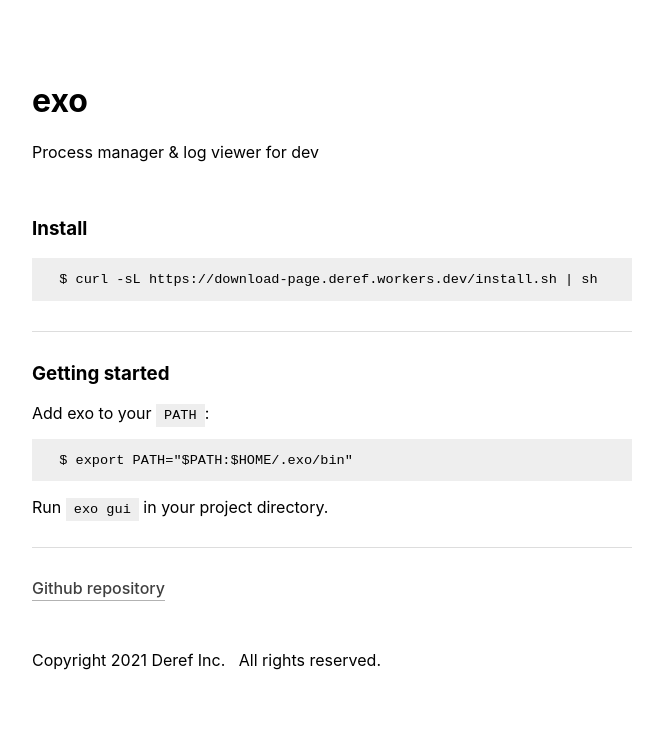
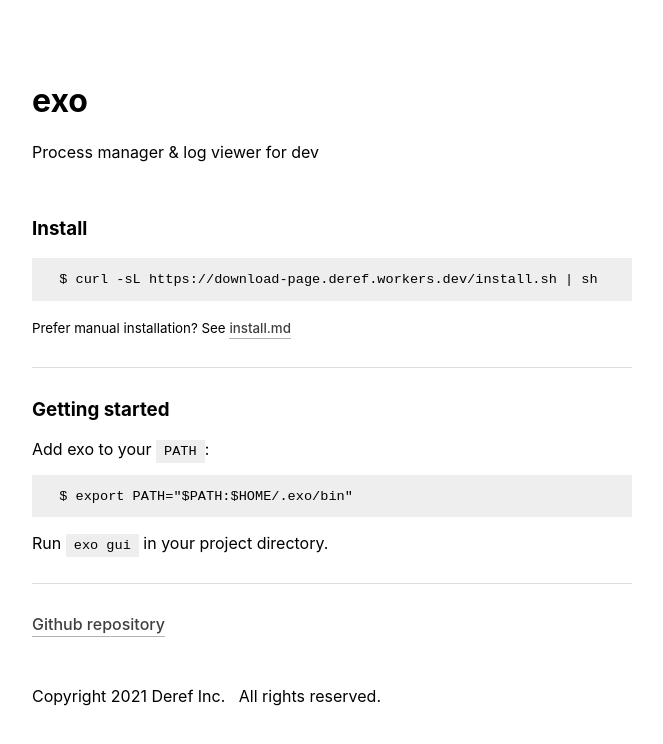
Before and after one commit to deref/exo-website, a Next.js app: page / in a window 1280 px wide. Shown: the top 744 px of the page, without its empty margins (308-971 px from the left). Built offline with nearby package versions, Linux system fonts and the light colour scheme.

Commit message:
add manual download instructions

```diff
--- a/pages/index.tsx
+++ b/pages/index.tsx
@@ -20,6 +20,14 @@
 
       <h3>Install</h3>
       <pre>{`$ curl -sL https://download-page.deref.workers.dev/install.sh | sh`}</pre>
+      <p>
+        <small>
+          Prefer manual installation? See{" "}
+          <a href="https://github.com/deref/exo/blob/main/doc/install.md">
+            install.md
+          </a>
+        </small>
+      </p>
 
       <hr />
 
```
